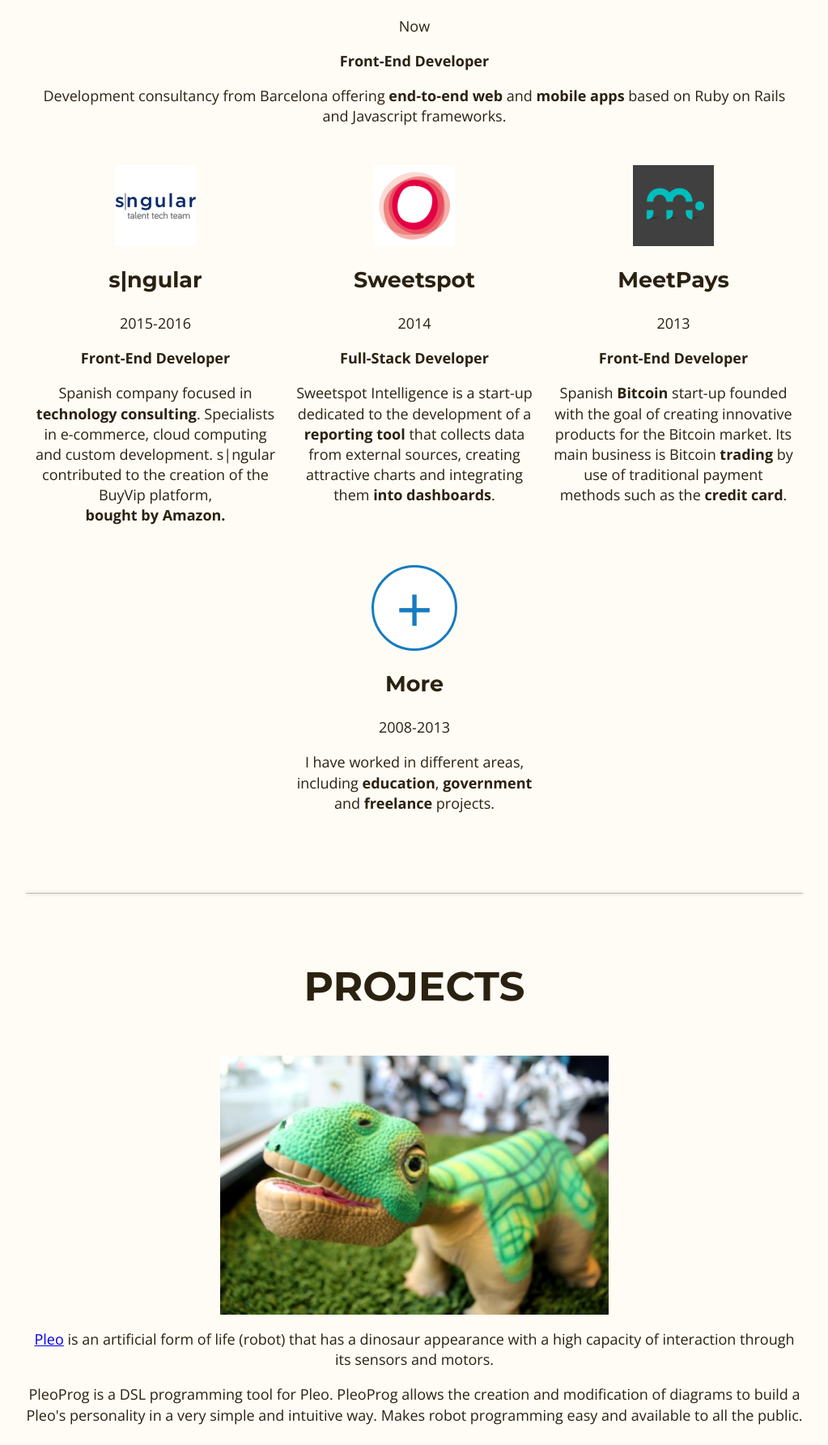
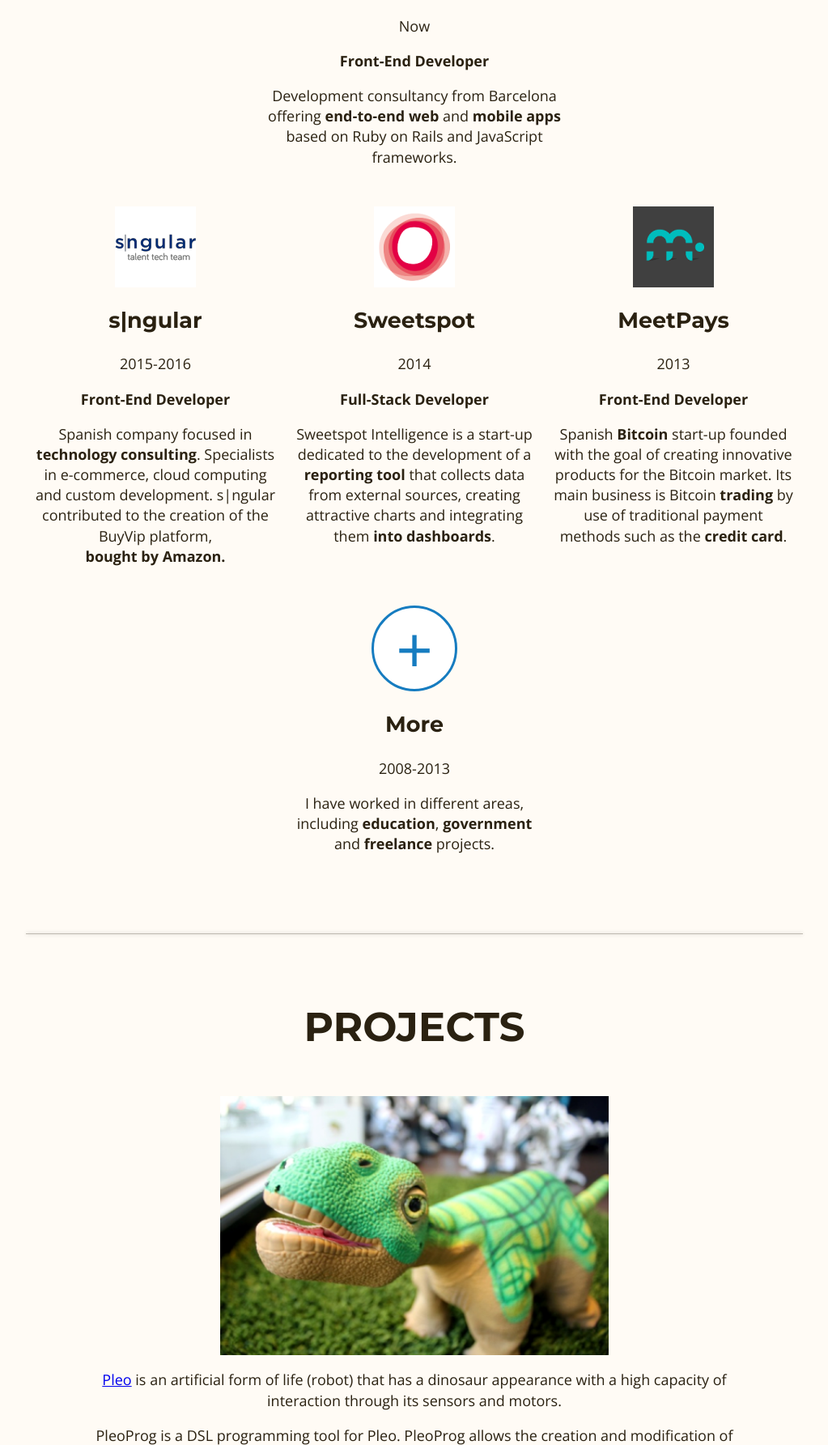
Before and after one commit to davidgg/davidgg.github.io, a Gatsby site: page / in a window 1280 px wide. Shown: the part 1254-3039 px from the top of the page at 81% size, without its empty margins (128-1151 px from the left). Built offline with nearby package versions, Linux system fonts and the light colour scheme; Gatsby itself is replaced by a stand-in of ours.

Commit message:
fix typos and limit p length

```diff
--- a/src/components/experience.js
+++ b/src/components/experience.js
@@ -20,13 +20,13 @@ const Experience = ({ data }) => (
           </div>
           <h2>MarsBased</h2>
           <p className="date">Now</p>
-          <p className="desc">
+          <p>
             <span>Front-End Developer</span>
           </p>
-          <p className="desc">
+          <p className="experience__item-desc">
             Development consultancy from Barcelona offering{' '}
             <span>end‑to‑end web</span> and <span>mobile apps</span> based on
-            Ruby on Rails and Javascript frameworks.
+            Ruby on Rails and JavaScript frameworks.
           </p>
         </div>
 
@@ -42,10 +42,10 @@ const Experience = ({ data }) => (
           </div>
           <h2>s|ngular</h2>
           <p className="date">2015-2016</p>
-          <p className="desc">
+          <p>
             <span>Front-End Developer</span>
           </p>
-          <p className="desc">
+          <p className="experience__item-desc">
             Spanish company focused in <span>technology consulting</span>.
             Specialists in e-commerce, cloud computing and custom development.
             s|ngular contributed to the creation of the BuyVip platform,{' '}
@@ -65,10 +65,10 @@ const Experience = ({ data }) => (
           </div>
           <h2>Sweetspot</h2>
           <p className="date">2014</p>
-          <p className="desc">
+          <p>
             <span>Full-Stack Developer</span>
           </p>
-          <p className="desc">
+          <p className="experience__item-desc">
             Sweetspot Intelligence is a start-up dedicated to the development of
             a <span>reporting tool</span> that collects data from external
             sources, creating attractive charts and integrating them{' '}
@@ -88,10 +88,10 @@ const Experience = ({ data }) => (
           </div>
           <h2>MeetPays</h2>
           <p className="date">2013</p>
-          <p className="desc">
+          <p>
             <span>Front-End Developer</span>
           </p>
-          <p className="desc">
+          <p className="experience__item-desc">
             Spanish <span>Bitcoin</span> start-up founded with the goal of
             creating innovative products for the Bitcoin market. Its main
             business is Bitcoin <span>trading</span> by use of traditional
@@ -103,7 +103,7 @@ const Experience = ({ data }) => (
           <div className="logo-img more">+</div>
           <h2>More</h2>
           <p className="date">2008-2013</p>
-          <p className="desc">
+          <p className="experience__item-desc">
             I have worked in different areas, including <span>education</span>,{' '}
             <span>government </span> and <span>freelance</span> projects.
           </p>
--- a/src/scss/partials/home/_experience.scss
+++ b/src/scss/partials/home/_experience.scss
@@ -8,6 +8,12 @@
 .experience__item {
   width: 98%;
   margin-top: 30px;
+
+  &-desc {
+    max-width: 400px;
+    margin-right: auto;
+    margin-left: auto;
+  }
 
   &:nth-child(1) {
     margin-top: 0;
--- a/src/scss/partials/home/_projects.scss
+++ b/src/scss/partials/home/_projects.scss
@@ -18,6 +18,11 @@
     border: none;
   }
 
+  .work-explanation {
+    max-width: 800px;
+    margin: 0 auto;
+  }
+
   h2 {
     display: none;
   }
```
